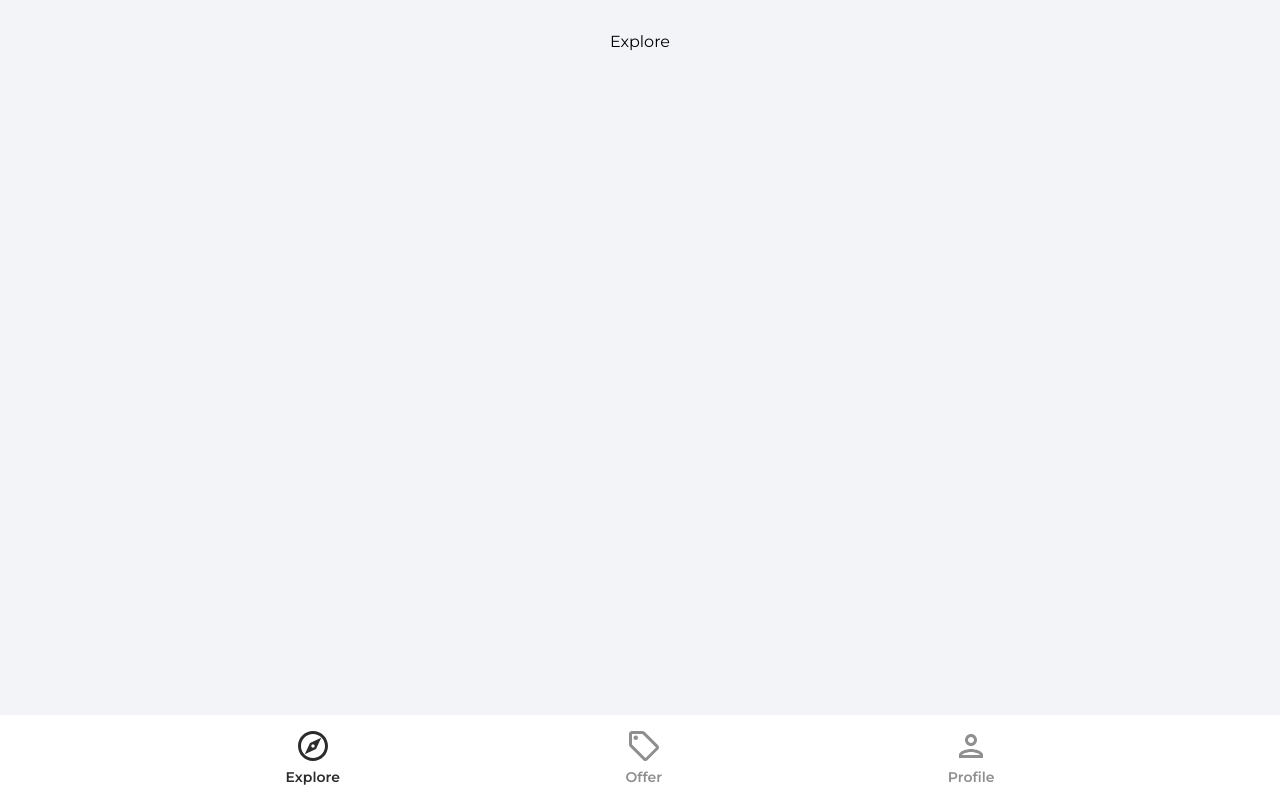
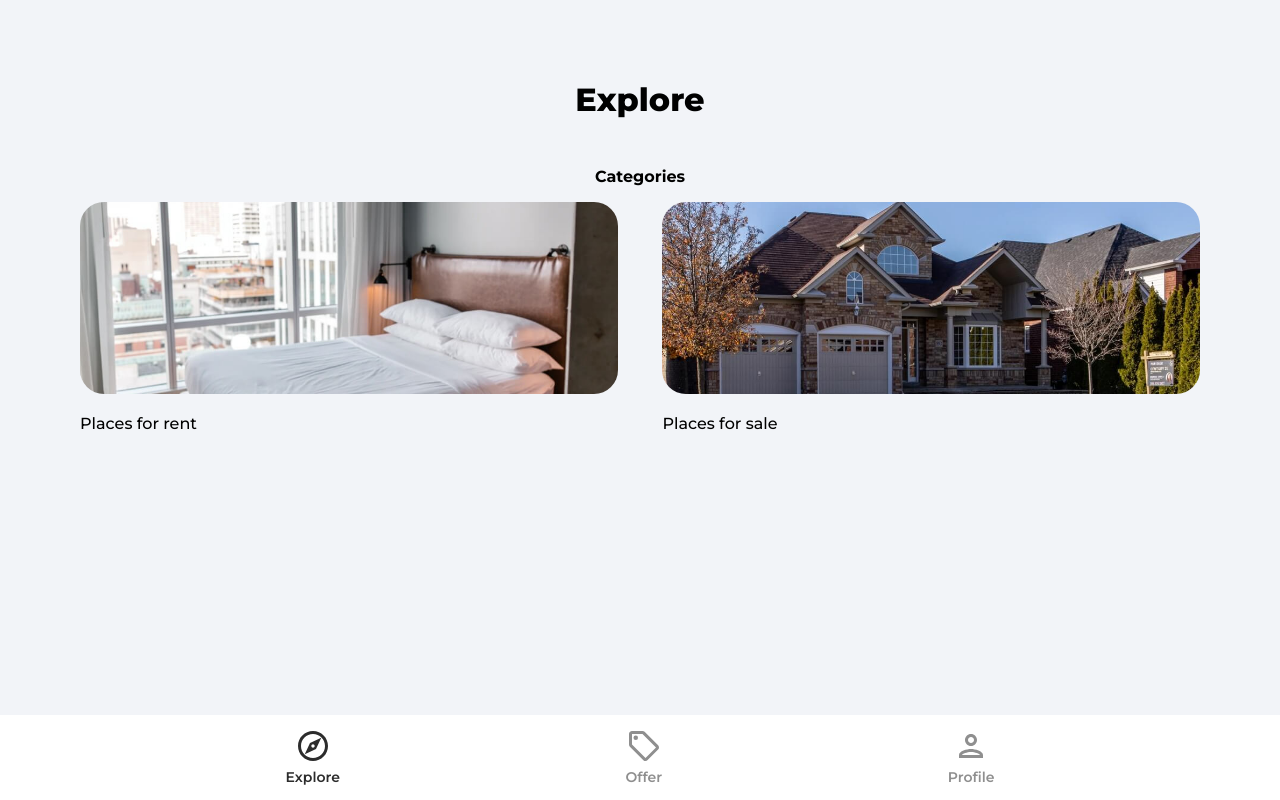
Before and after one commit to ThorondorManwe/house_marketplace, a React (Vite) app: page / in a window 1280 px wide. Built offline with nearby package versions, Linux system fonts and the light colour scheme; no server answers.

Commit message:
Add Explore Page

```diff
--- a/src/App.jsx
+++ b/src/App.jsx
@@ -12,6 +12,7 @@
 import './App.css';
 import Navbar from './components/Navbar';
 import PrivateRoute from './components/PrivateRoute';
+import Category from './pages/Category';
 
 function App() {
 
@@ -21,6 +22,7 @@
         <Routes>
           <Route path='/' element={<Explore />} />
           <Route path='/offers' element={<Offers />} />
+          <Route path='/category/:categoryName' element={<Category />} />
           <Route path='/profile' element={<PrivateRoute />} >
               <Route path='/profile' element={<Profile />} />
           </Route>
--- /dev/null
+++ b/src/pages/Category.jsx
@@ -0,0 +1,10 @@
+/* eslint-disable no-unused-vars */
+import React from 'react'
+
+function Category() {
+  return (
+    <div>Category</div>
+  )
+}
+
+export default Category
--- a/src/pages/Explore.jsx
+++ b/src/pages/Explore.jsx
@@ -1,9 +1,39 @@
-/* eslint-disable no-unused-vars */
-import React from 'react'
+import { Link } from 'react-router-dom';
+//import Slider from '../components/Slider';
+import rentCategoryImage from '../assets/jpg/rentCategoryImage.jpg';
+import sellCategoryImage from '../assets/jpg/sellCategoryImage.jpg';
 
 function Explore() {
   return (
-    <div>Explore</div>
+    <div className='explore'>
+      <header>
+        <p className='pageHeader'>Explore</p>
+      </header>
+
+      <main>
+        {/* <Slider /> */}
+
+        <p className='exploreCategoryHeading'>Categories</p>
+        <div className='exploreCategories'>
+          <Link to='/category/rent'>
+            <img
+              src={rentCategoryImage}
+              alt='rent'
+              className='exploreCategoryImg'
+            />
+            <p className='exploreCategoryName'>Places for rent</p>
+          </Link>
+          <Link to='/category/sale'>
+            <img
+              src={sellCategoryImage}
+              alt='sell'
+              className='exploreCategoryImg'
+            />
+            <p className='exploreCategoryName'>Places for sale</p>
+          </Link>
+        </div>
+      </main>
+    </div>
   )
 }
 
```
